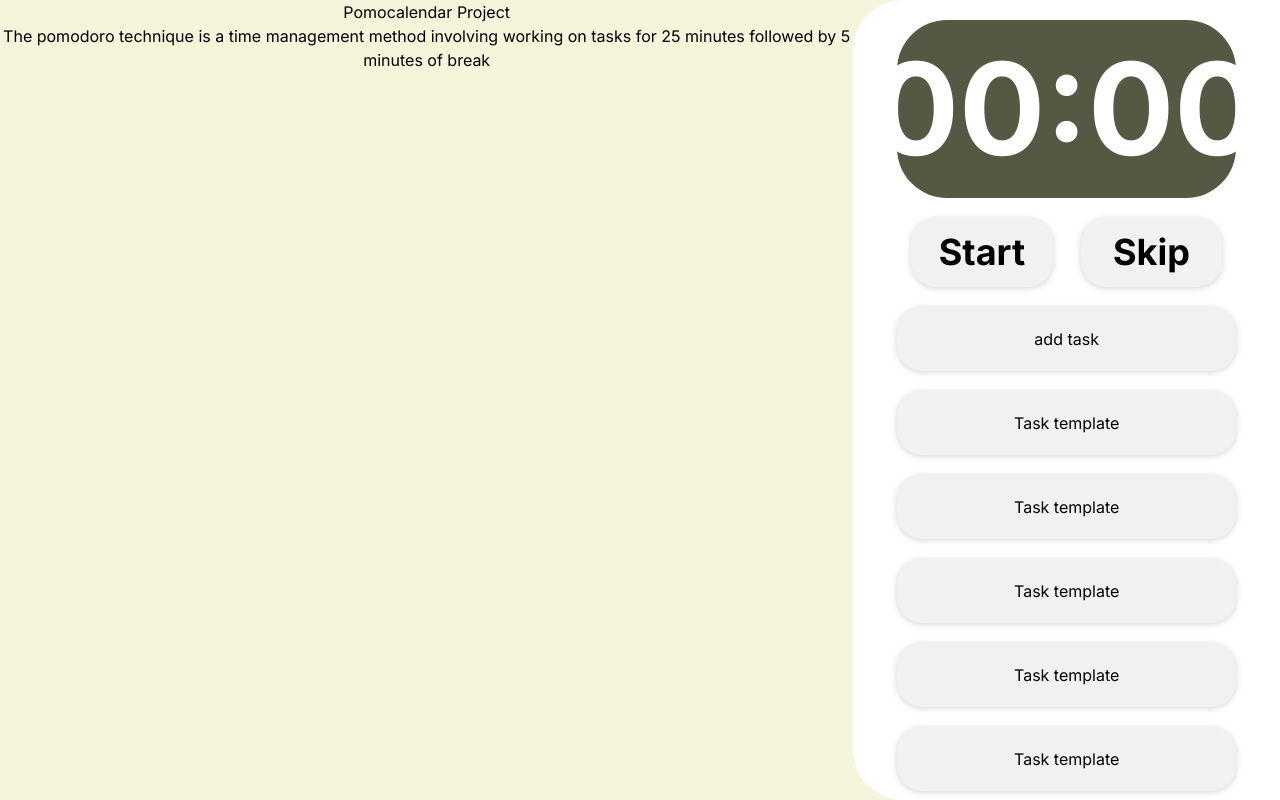
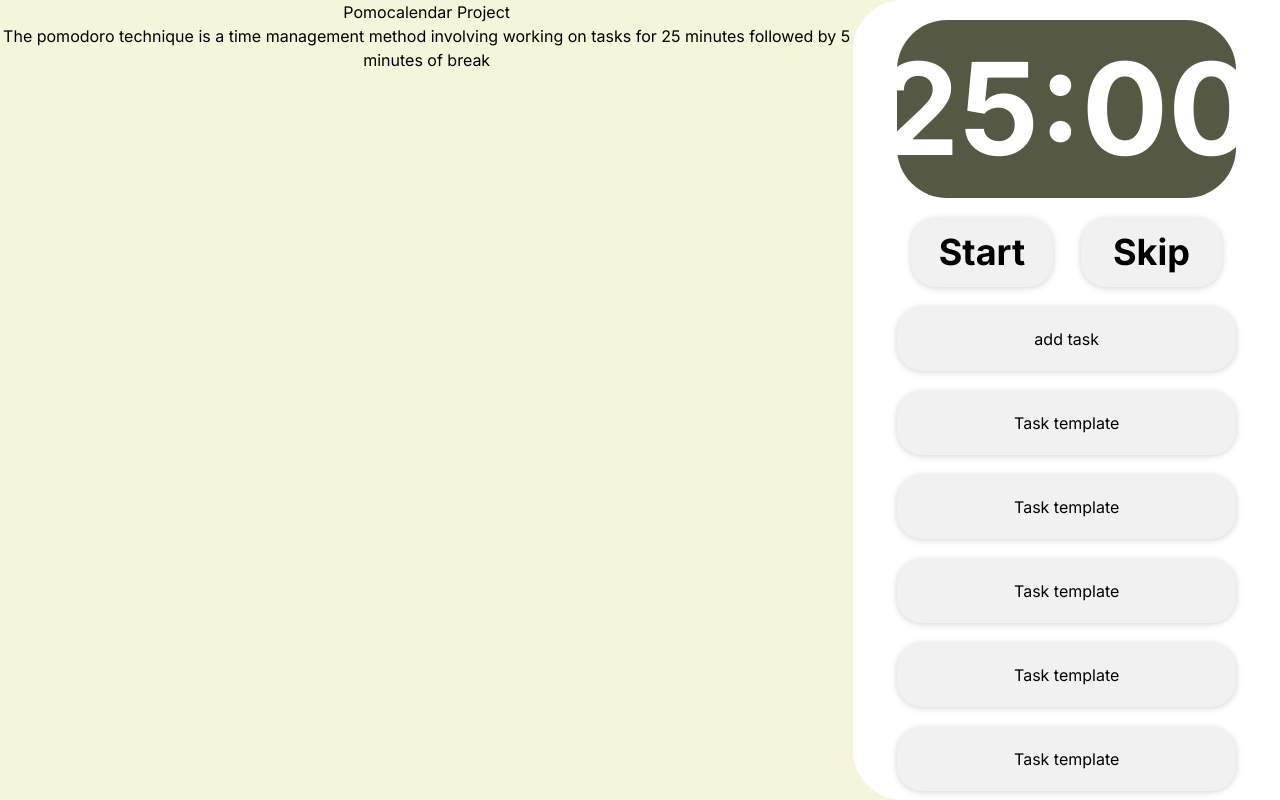
Before and after one commit to Oasis-NEU/f23-group21, a Next.js app in the folder pomocal/: page / in a window 1280 px wide. Shown: the top 800 px of the page. Built offline with nearby package versions, Linux system fonts and the light colour scheme; grey boxes are pictures that could not be loaded.

Commit message:
Timer default paused 25 min

```diff
--- a/pomocal/app/components/Countdown.js
+++ b/pomocal/app/components/Countdown.js
@@ -3,8 +3,8 @@ import { useState, useEffect } from 'react';
 
 //creates the countdown, and mechanisms to change the current countdown status
 export function useCountdown() {
-    const[secondsLeft, setSecondsLeft] = useState(0);
-    const [isPaused, setIsPaused] = useState(false); //isPaused is the current state, setIsPaused is the state we want to change into
+    const[secondsLeft, setSecondsLeft] = useState(1500);
+    const [isPaused, setIsPaused] = useState(true); //isPaused is the current state, setIsPaused is the state we want to change into
 
     useEffect(() => {
         if (secondsLeft <= 0 || isPaused) return;
```
